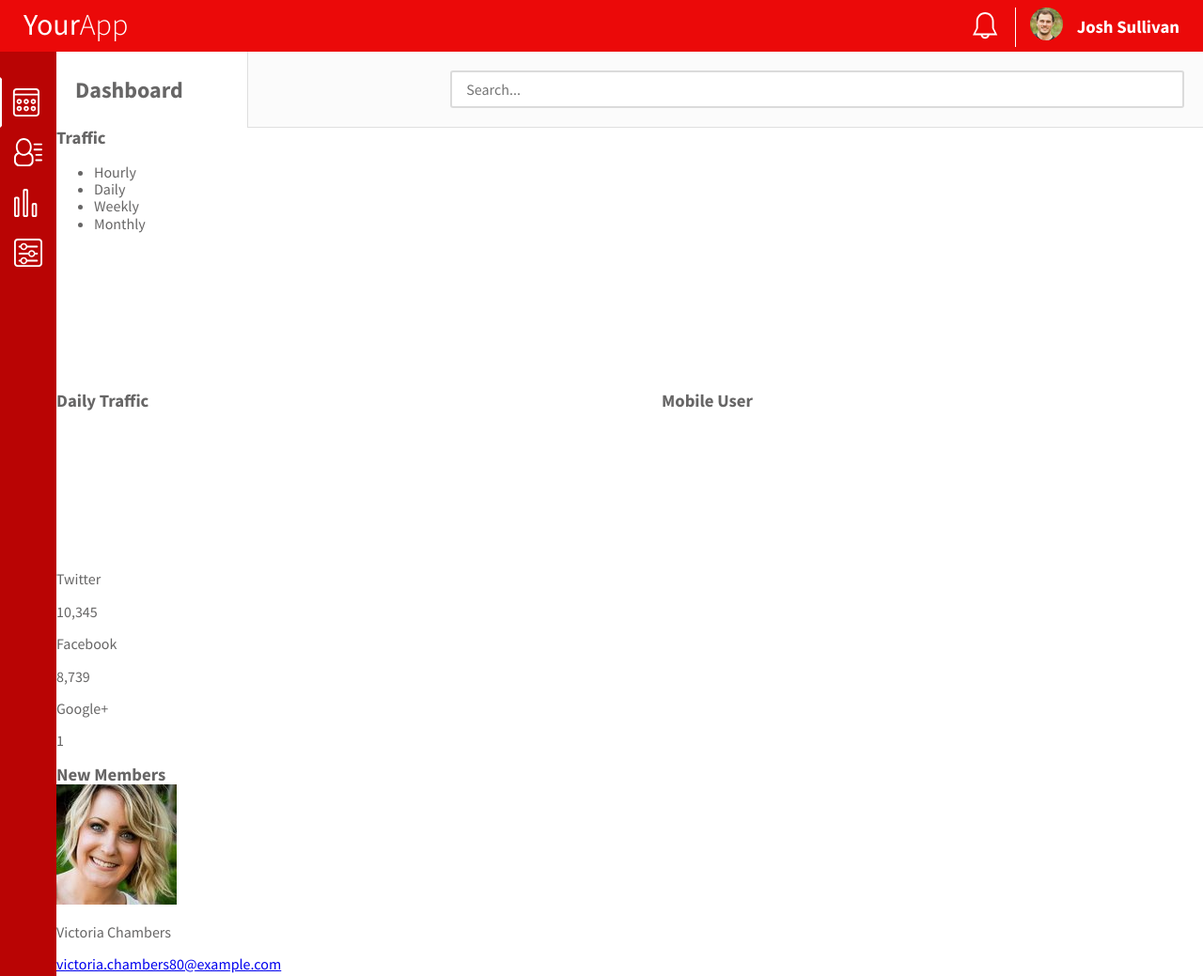
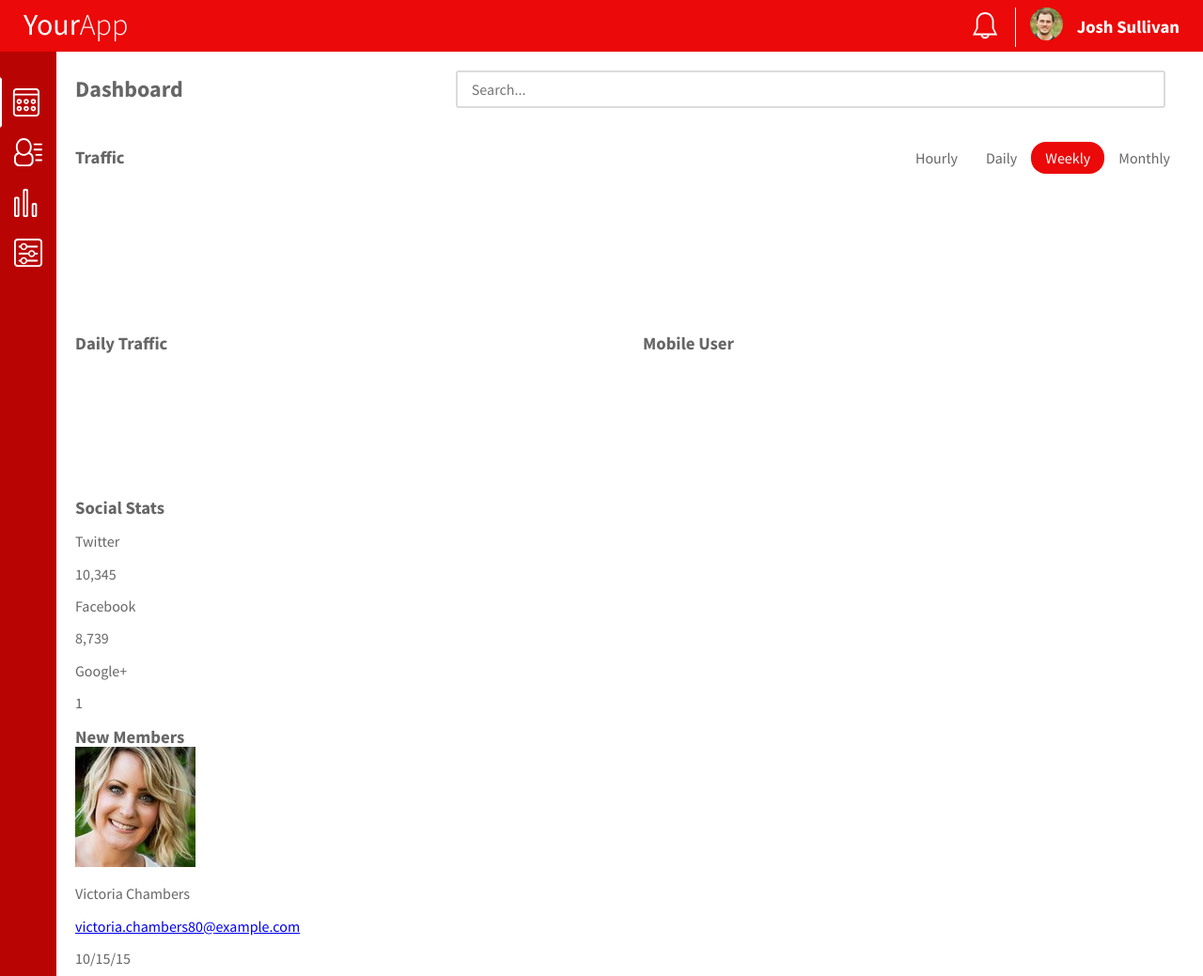
Before and after one commit to Yevinn/techdegree-project-7, a plain HTML site: page index.html in a window 1280 px wide. Shown: the top 1039 px of the page at 94% size. Drawn offline with Linux system fonts and the light colour scheme.

Commit message:
Finished CSS for Traffic section

```diff
--- a/css/styles.css
+++ b/css/styles.css
@@ -26,6 +26,7 @@ nav{
 main{
   grid-area: main;
   display: grid;
+  padding: 0 20px;
 }
 .widget-container-full, .widget-container-half{
   width: 95vw;
@@ -84,16 +85,12 @@ nav img{
   justify-content: space-between;
   align-items: center;
   width: 100%;
+  flex-wrap: wrap;
 }
-.headline{
-  padding: 20px;
-}
+
 .main-header-search{
   display: flex;
   align-content: center;
-  background-color: #FBFBFB;
-  border-left: 1px solid #DFDFDF;
-  border-bottom: 1px solid #DFDFDF;
   justify-content: flex-end;
   margin: 0;
   padding: 20px;
@@ -105,6 +102,30 @@ nav img{
   border-radius: 3px;
   border: 2px solid #dbdbdb;
   padding-left: 15px;
+}
+
+/* Web Traffic Styles */
+.traffic-nav{
+  display: flex;
+  align-items: center;
+  justify-content: space-between;
+  flex-direction: row;
+  flex-wrap: wrap;
+}
+.traffic h3{
+  width: 50%;
+}
+.traffic-nav{
+  list-style-type: none;
+}
+.traffic-nav-link{
+  padding: 8px 15px;
+}
+
+.traffic-active{
+  background-color: #EB0909;
+  color: #fff;
+  border-radius: 16px;
 }
 
 @media(min-width: 768px){
--- a/index.html
+++ b/index.html
@@ -65,7 +65,7 @@
           <ul class="traffic-nav">
             <li class="traffic-nav-link">Hourly</li>
             <li class="traffic-nav-link">Daily</li>
-            <li class="traffic-nav-link activee">Weekly</li>
+            <li class="traffic-nav-link traffic-active">Weekly</li>
             <li class="traffic-nav-link">Monthly</li>
           </ul>
         </div>
@@ -94,6 +94,7 @@
       </section>
       <!-- /mobile user doughnut chart -->
       <div class="social-section">
+        <h3> Social Stats</h3>
         <!-- Twitter section -->
         <div class="social-container">
           <div class="social-image">
```
